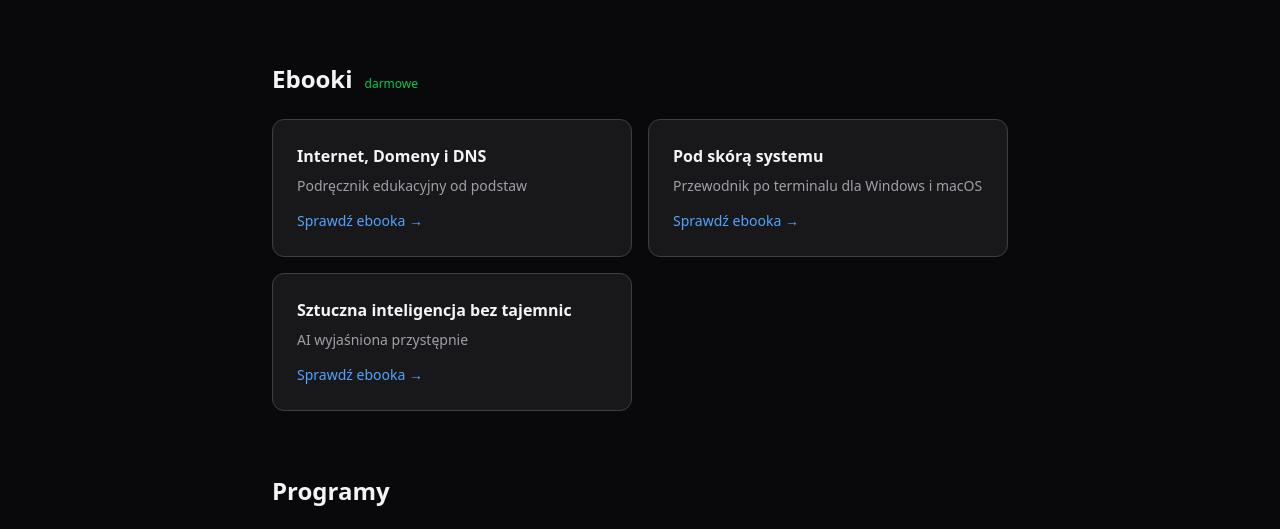
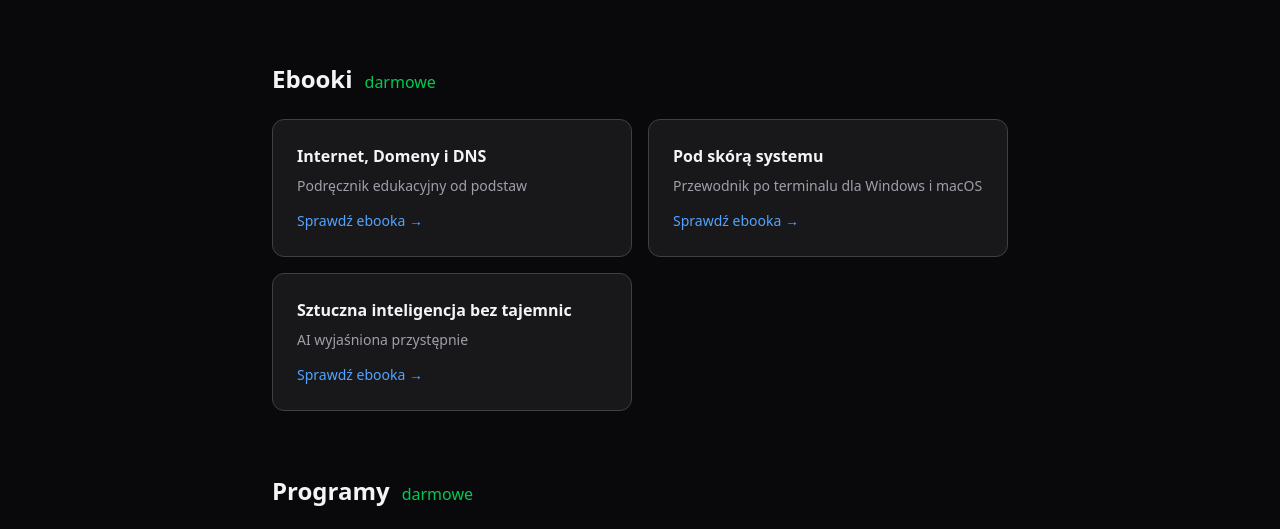
Before and after one commit to MzdrowY/mzdrowy.github.io, a Next.js app: page / in a window 1280 px wide. Shown: the part 302-831 px from the top of the page. Built offline with nearby package versions, Linux system fonts and the light colour scheme; no server answers.

Commit message:
Larger darmowe badges + add to programy

```diff
--- a/src/app/page.tsx
+++ b/src/app/page.tsx
@@ -20,7 +20,7 @@ export default function Home() {
       <section className="mb-16">
         <div className="mb-6 flex items-baseline gap-3">
           <h2 className="text-2xl font-semibold">Ebooki</h2>
-          <span className="text-xs text-green-500">darmowe</span>
+          <span className="text-green-500">darmowe</span>
         </div>
         <div className="grid gap-4 sm:grid-cols-2">
           {books.map((book) => (
@@ -40,7 +40,10 @@ export default function Home() {
       </section>
 
       <section>
-        <h2 className="mb-6 text-2xl font-semibold">Programy</h2>
+        <div className="mb-6 flex items-baseline gap-3">
+          <h2 className="text-2xl font-semibold">Programy</h2>
+          <span className="text-green-500">darmowe</span>
+        </div>
         <div className="grid gap-4 sm:grid-cols-2">
           {programs.map((p) => (
             <Link
```
